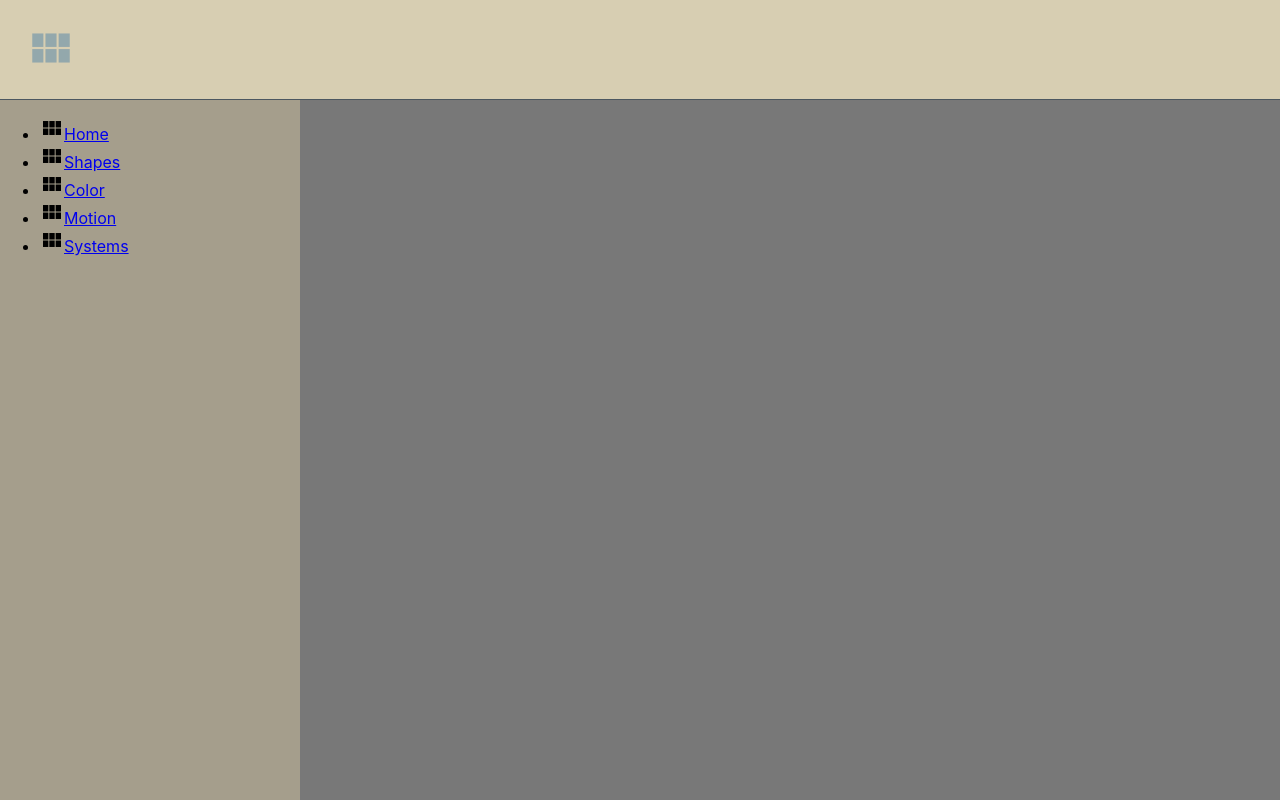
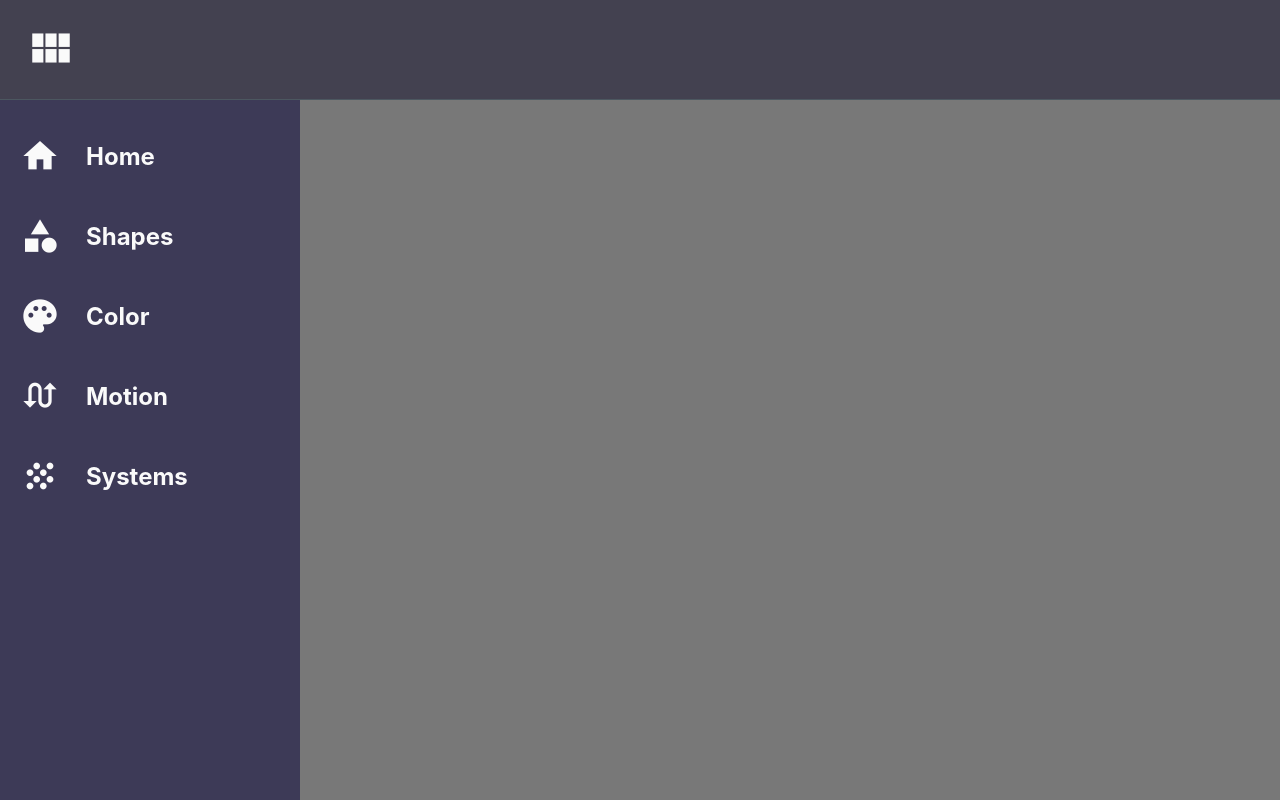
Before and after one commit to kirkdrichardson/react-layout-template, a React (Create React App) app: page / in a window 1280 px wide. Both pictures are taken after a click on the button "view_module". Built offline with nearby package versions, Linux system fonts and the light colour scheme.

Commit message:
installed polished, added sidebar link style and unique icons, added global colors

```diff
--- a/package.json
+++ b/package.json
@@ -3,6 +3,7 @@
   "version": "0.1.0",
   "private": true,
   "dependencies": {
+    "polished": "^2.3.1",
     "prop-types": "^15.6.2",
     "react": "^16.6.1",
     "react-dom": "^16.6.1",
--- a/src/App.js
+++ b/src/App.js
@@ -31,7 +31,7 @@ const routes: RouteType[] = [
       exact: true,
       sidebar: {
         name: 'Home',
-        icon: 'view_module'
+        icon: 'home'
       }
   },
   {
@@ -40,7 +40,7 @@ const routes: RouteType[] = [
       exact: true,
       sidebar: {
         name: 'Shapes',
-        icon: 'view_module'
+        icon: 'category'
       }
   },
   {
@@ -49,7 +49,7 @@ const routes: RouteType[] = [
       exact: true,
       sidebar: {
         name: 'Color',
-        icon: 'view_module'
+        icon: 'palette'
       }
   },
   {
@@ -58,7 +58,7 @@ const routes: RouteType[] = [
       exact: true,
       sidebar: {
         name: 'Motion',
-        icon: 'view_module'
+        icon: 'swap_calls'
       }
   },
   {
@@ -67,7 +67,7 @@ const routes: RouteType[] = [
       exact: true,
       sidebar: {
         name: 'Systems',
-        icon: 'view_module'
+        icon: 'grain'
       }
   }
 ];
--- a/src/common/Color.js
+++ b/src/common/Color.js
@@ -1,4 +1,6 @@
 // @flow
+
+import { desaturate, lighten } from 'polished';
 
 // https://flow.org/en/docs/types/objects/#toc-objects-as-maps
 
@@ -9,6 +11,7 @@ const colors: {[color_property: string]: string} = {
   wood: '#66635B',
   eggshell: '#D7CEB2',
   blue: 'blue',
+  martinique: '#3D3A57',
 
   white: '#fafafa',
   mediumGray: '#eee',
@@ -16,7 +19,7 @@ const colors: {[color_property: string]: string} = {
   darkGrayDesaturated: '#222',
 
   get headerBg() {
-    return this.eggshell;
+    return desaturate(0.1, this.martinique);
   },
   get border() {
     return this.darkGray;
@@ -25,7 +28,10 @@ const colors: {[color_property: string]: string} = {
     return this.white;
   },
   get sidebarBg() {
-    return this.beige;
+    return this.martinique;
+  },
+  get sidebarHover() {
+    return lighten(0.1, this.martinique);
   },
   get primaryText() {
     return this.darkGray;
@@ -33,9 +39,12 @@ const colors: {[color_property: string]: string} = {
   get secondaryText() {
     return this.darkGray;
   },
+  get invertedText() {
+    return this.white;
+  },
   get accent() {
     return this.green;
   }
 };
 
-module.exports = colors;
+export default colors;
--- a/src/component/common/Sidebar.js
+++ b/src/component/common/Sidebar.js
@@ -18,10 +18,12 @@ type State = {
 };
 
 const SidebarListItem = ({path, data}: {path: string, data: SidebarDataType}): React.Node => (
-    <li>
-        <i className='material-icons'>{data.icon}</i>
-        <Link to={path}>{data.name}</Link>
-    </li>
+    <SidebarListItemWrapper>
+        <StyledLink to={path}>
+            <SidebarIcon className='material-icons'>{data.icon}</SidebarIcon>
+            <span>{data.name}</span>
+        </StyledLink>
+    </SidebarListItemWrapper>
 );
 
 
@@ -71,11 +73,11 @@ class Sidebar extends React.Component<Props, State> {
 
                 {open &&
                     <SidebarWrapper>
-                        <ul>
+                        <StyledList>
                             {this.props.routes.map(route =>
-                                <SidebarListItem path={route.path} data={route.sidebar} />
+                                <SidebarListItem key={route.path} path={route.path} data={route.sidebar} />
                             )}
-                        </ul>
+                        </StyledList>
                     </SidebarWrapper>
                 }
 
@@ -93,7 +95,7 @@ const Button = styled.button`
 
 const TriggerIcon = styled.i`
     font-size: 50px;
-    color: ${Color.accent};
+    color: ${Color.white};
 
     :hover {
         opacity: 0.8;
@@ -119,6 +121,41 @@ const SidebarWrapper = styled.div`
     `}
 `;
 
+const StyledList = styled.ul`
+    list-style: none;
+    padding: 0;
+    display: flex;
+    flex-flow: column nowrap;
+    flex: 1;
+`;
+
+const SidebarListItemWrapper = styled.li`
+    color: ${Color.invertedText};
+    font-size: 24px;
+    font-weight: bold;
+    display: flex;
+`;
+
+const StyledLink = styled(Link)`
+    display: flex;
+    flex: 1;
+    align-items: center;
+    padding: 20px 20px;
+    color: ${Color.invertedText};
+    text-decoration: none;
+    :visited {
+        color: ${Color.invertedText};
+    }
+    :hover {
+        background-color: ${Color.sidebarHover}
+    }
+`;
+
+const SidebarIcon = styled.i`
+    font-size: 40px;
+    margin-right: 26px;
+`;
+
 const FixedPositionOverlay = styled.div`
     position: fixed;
     right: 0;
```
Also changed, not shown: 1 other file (tests, documents, lock files or other folders).
